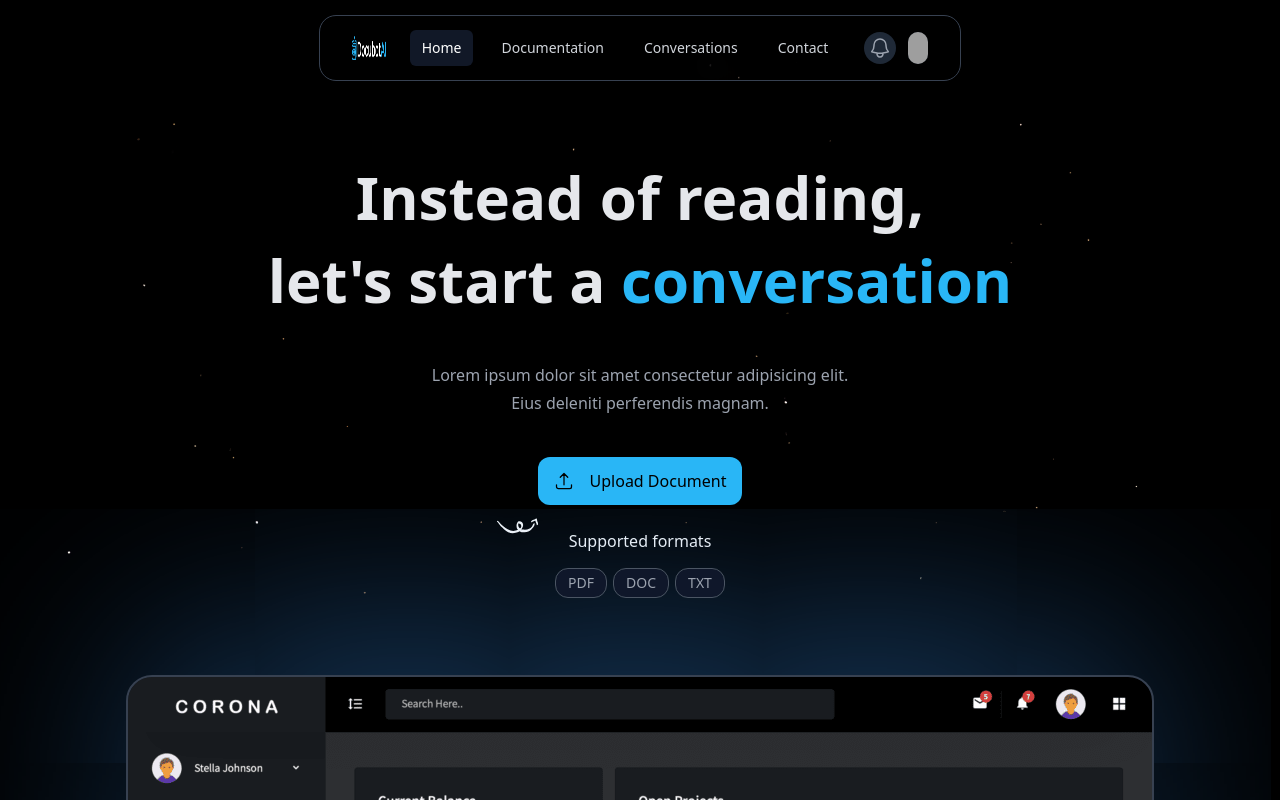
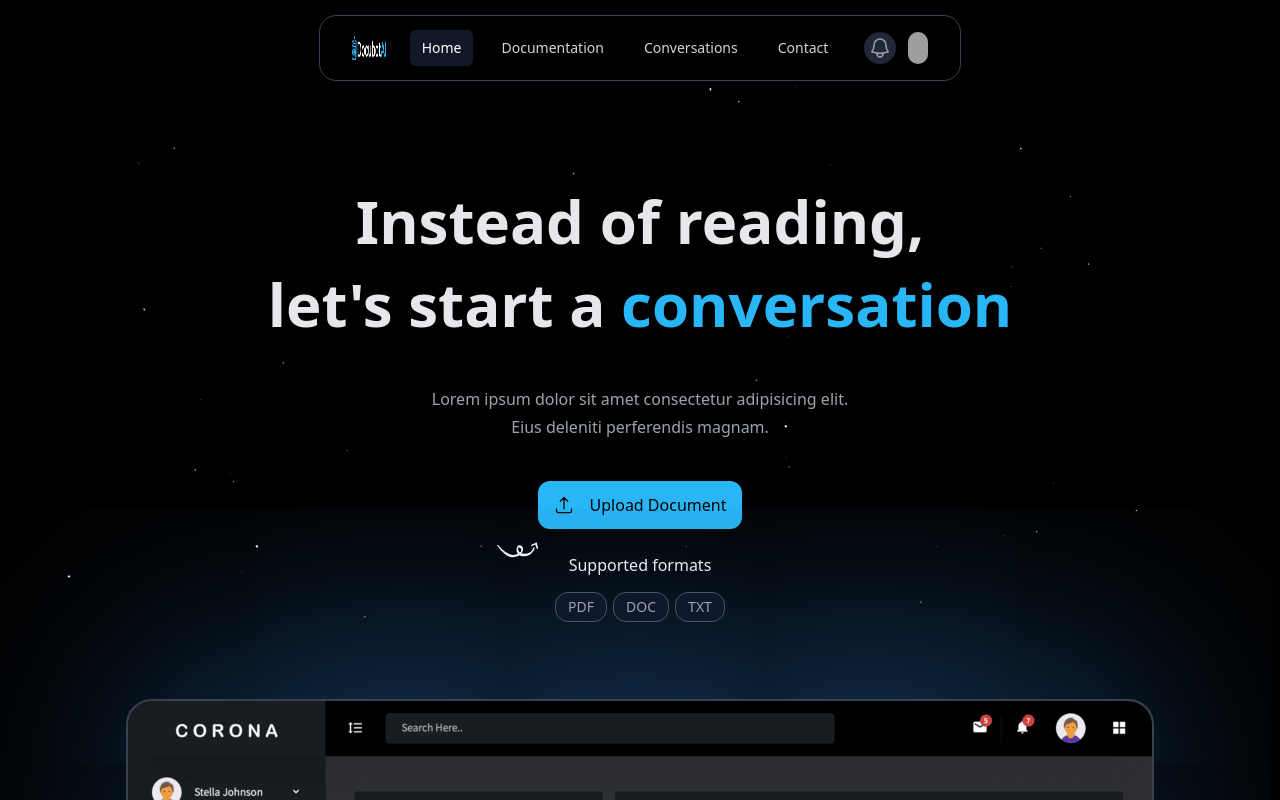
Before and after one commit to hhimansha/DocubotAI, a React (Create React App) app: page / in a window 1280 px wide. Shown: the top 800 px of the page. Built offline with nearby package versions, Linux system fonts and the light colour scheme; grey boxes are pictures that could not be loaded.

Commit message:
so fat soo good

```diff
--- a/src/components/landingPage.jsx
+++ b/src/components/landingPage.jsx
@@ -7,7 +7,7 @@ import { ArrowUpTrayIcon } from '@heroicons/react/24/outline';
 export default function LandingPage() {
 
   return (
-    <div className='bg-black pt-14'>
+    <div className='bg-black pt-20'>
       <div style={{ backgroundImage: `url(${bgImage})` }} className="bg-cover bg-center w-full">
 
         <div class="relative py-12 sm:py-16 lg:pt-20 xl:pb-0">
@@ -22,7 +22,7 @@ export default function LandingPage() {
               <p class="mx-auto mt-10 max-w-md text-base leading-7 text-gray-400">Lorem ipsum dolor sit amet consectetur adipisicing elit. Eius deleniti perferendis magnam.</p>
 
               <div class="group relative mt-10 inline-flex">
-                <a href="#" title="" class="rounded-xl flex bg-primary px-4 py-3 font-medium text-black transition-all duration-200 focus:outline-none focus:ring-2 focus:ring-blue-700 focus:ring-offset-2 hover:bg-blue-600">
+                <a href="#" title="" class="rounded-xl flex bg-primary px-4 py-3 shadow-[0_3px_10px_rgb(0,0,0,0.2)] font-medium text-black transition-all duration-200 focus:outline-none focus:ring-2 focus:ring-blue-700 focus:ring-offset-2 hover:bg-blue-600">
                   <ArrowUpTrayIcon className='w-5 mr-4' />Upload Document</a>
 
                 <div class="-scale-x-100 absolute -left-10 -bottom-10 hidden h-10 w-10 -rotate-12 text-white md:inline-flex">
```
